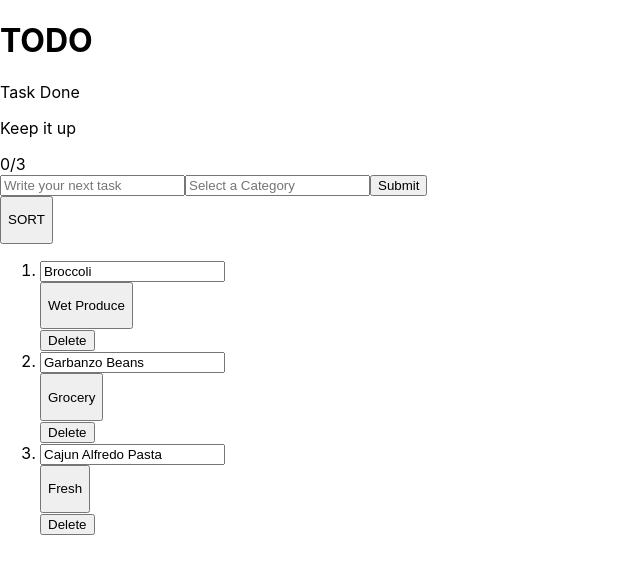
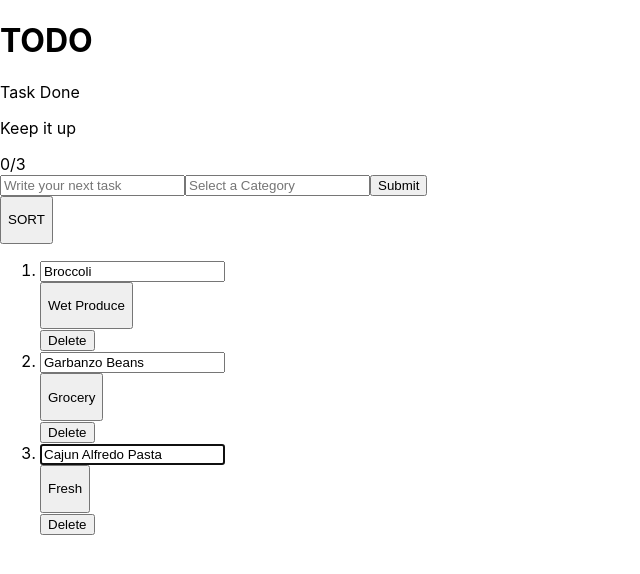
Before and after one commit to sumawav/grocery-list, a React (Create React App) app: page / in a window 1280 px wide. Shown: the top 574 px of the page, without its empty margins (0-640 px from the left). Built offline with nearby package versions, Linux system fonts and the light colour scheme.

Commit message:
adds basic textbox focusing. janky. will need re-work

```diff
--- a/src/App.js
+++ b/src/App.js
@@ -15,18 +15,21 @@ function App() {
 			id: window.self.crypto.randomUUID(),
 			is_completed: false,
 			category: "Wet Produce",
+			current: false,
 		},
 		{
 			title: "Garbanzo Beans",
 			id: window.self.crypto.randomUUID(),
 			is_completed: false,
 			category: "Grocery",
+			current: false,
 		},
 		{
 			title: "Cajun Alfredo Pasta",
 			id: window.self.crypto.randomUUID(),
 			is_completed: false,
 			category: "Fresh",
+			current: true,
 		},
 	]);
 
--- a/src/TODOList.jsx
+++ b/src/TODOList.jsx
@@ -82,6 +82,7 @@ function Item({ item, setTodos, handleDeleteTodo, handleEnterKey }) {
 						onKeyDown={(e) => {
 							if (e.key === "Enter") handleEnterKey(e);
 						}}
+						autoFocus={item.current}
 					/>
 				</label>
 			</div>
```
